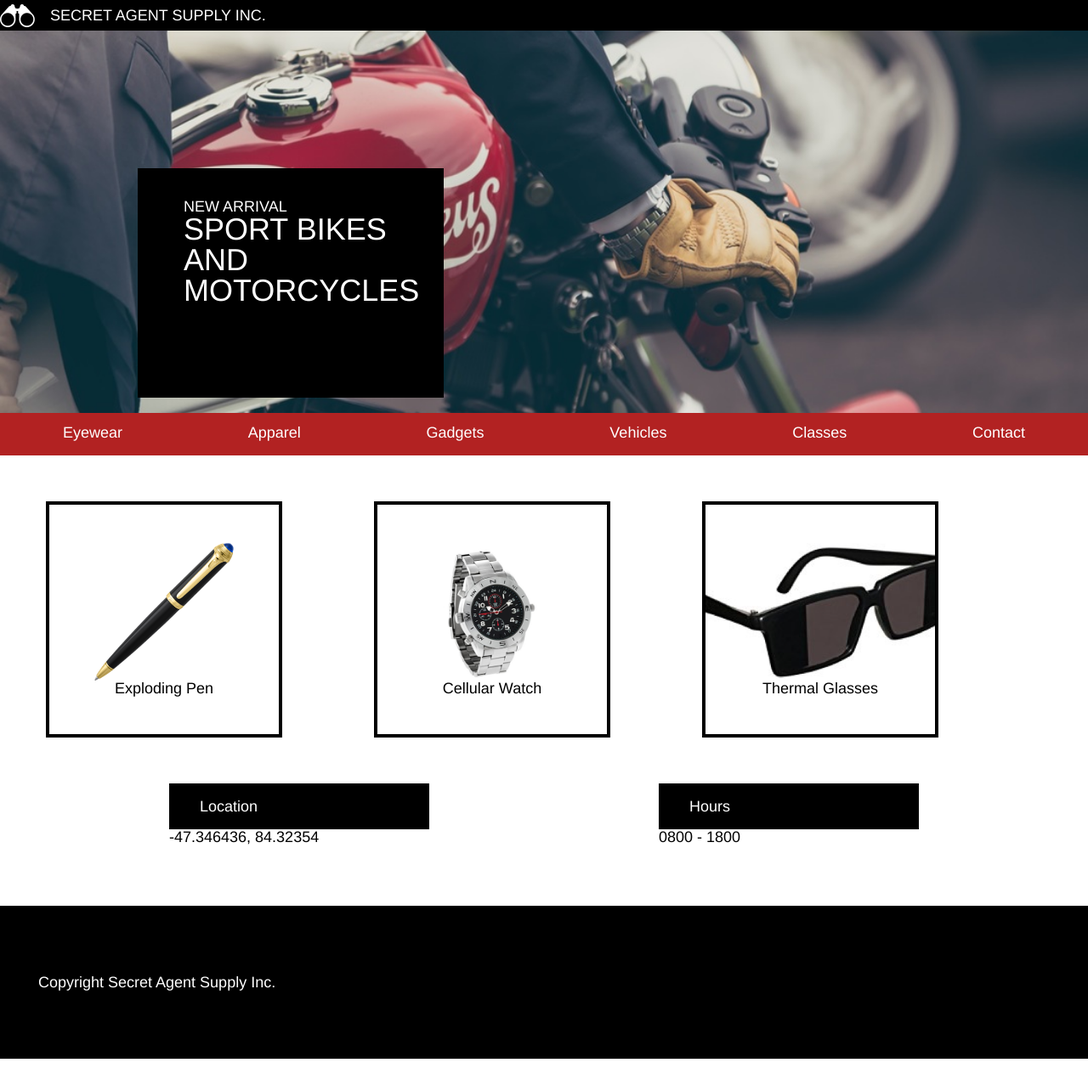
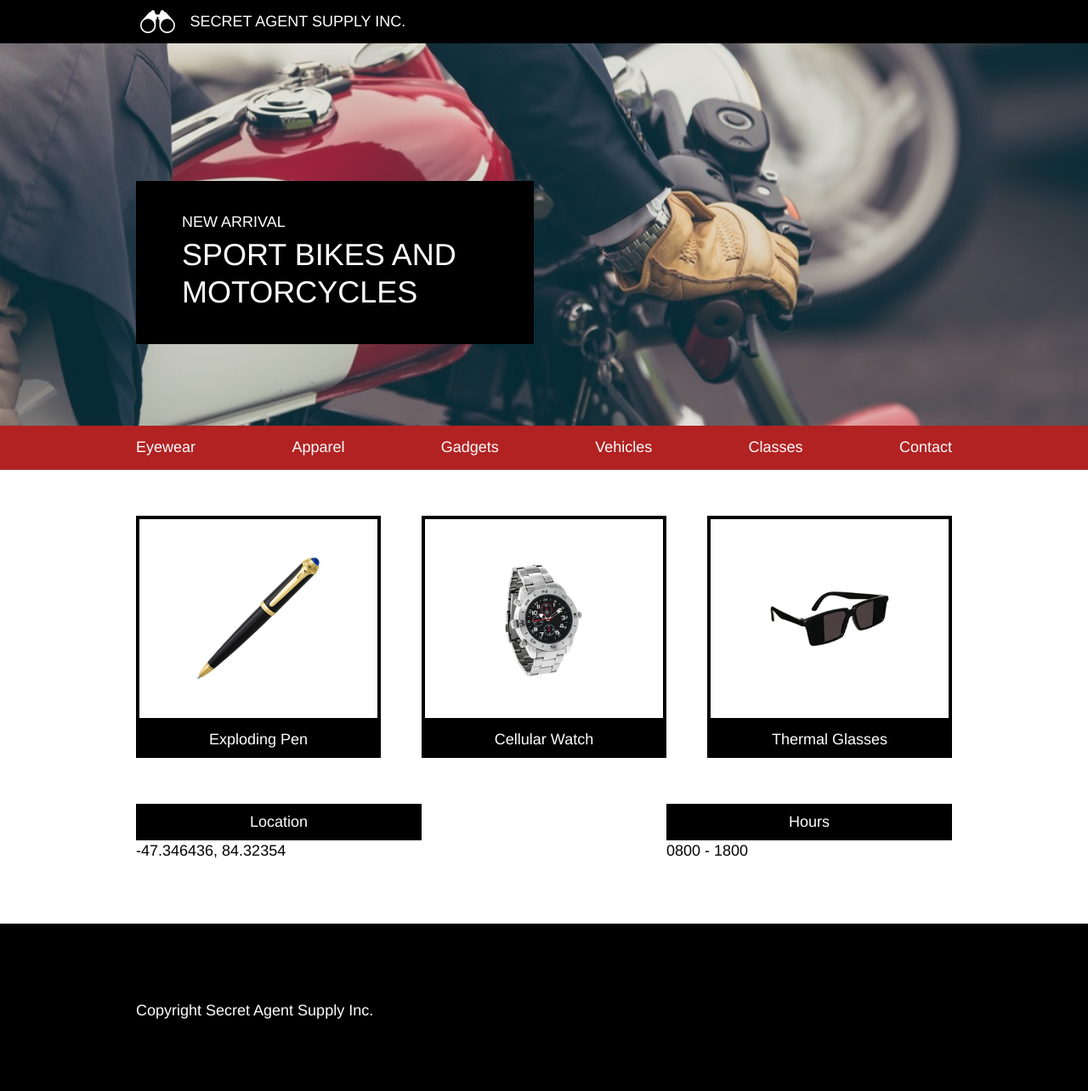
Before and after one commit to samhoebel5/SecretAgentSupply, a plain HTML site: page index.html in a window 1280 px wide. Shown: the whole page at 85% size. Before the commit the page ends 1246 px from the top, so only its background shows below. Drawn offline with Linux system fonts and the light colour scheme; files that its build step writes are made by us from their sources.

Commit message:
Complete Version

```diff
--- a/index.html
+++ b/index.html
@@ -10,71 +10,86 @@
 
 <!-- Header -->
 
-  <header>
+  <div class="company">
+    <div class="container">
       <img src="./resources/images/logo.png" />
-    <h3>SECRET AGENT SUPPLY INC.</h3>
-  </header>
+      <span>SECRET AGENT SUPPLY INC.</span>
+    </div>
+  </div>
 
 <!-- Banner -->
 
     <div class="banner">
+      <div class="container">
         <div class="title">
-        <h3>NEW ARRIVAL</h3>
-        <h1>SPORT BIKES AND MOTORCYCLES</h1>
+          <h4>NEW ARRIVAL</h4>
+          <h1 id="title">SPORT BIKES AND MOTORCYCLES</h1>
+        </div>
       </div>
     </div>
 
 <!-- Navigation -->
 
-  <div class="nav">
     <nav>
-      <span>Eyewear</span>
-      <span>Apparel</span>
-      <span>Gadgets</span>
-      <span>Vehicles</span>
-      <span>Classes</span>
-      <span>Contact</span>
+      <ul class="container">
+        <li>Eyewear</li>
+        <li>Apparel</li>
+        <li>Gadgets</li>
+        <li>Vehicles</li>
+        <li>Classes</li>
+        <li>Contact</li>
+      </ul>
+      <ul class="mobile-nav container">
+        <li>Menu</li>
+      </ul>
     </nav>
-  </div>
 
   <!-- Body -->
 
+  <div class="container">
     <div class="items">
+      <div class="product pen">
         <div class="image">
           <img src="./resources/images/pen.png" />
-      <span>Exploding Pen</span>
         </div>
+        <span class="description">Exploding Pen</span>
+      </div>
+      <div class="product watch">
         <div class="image">
           <img src="./resources/images/watch.png" />
-      <span>Cellular Watch</span>
         </div>
+        <span class="description">Cellular Watch</span>
+      </div>
+      <div class=" product glasses">
         <div class="image">
           <img src="./resources/images/glasses.png" />
-      <span>Thermal Glasses</span>
+        </div>
+        <span class="description">Thermal Glasses</span>
+      </div>
     </div>
   </div>
 
   <!-- Headings -->
 
+  <div class="container">
     <div class="headings">
-    <div class="sub-heading" id="location">
-      <div class="box">
-        <p>Location</p>
-      </div>
-        <p>-47.346436, 84.32354</p>
+      <div class="sub-heading">
+          <span class="description">Location</span>
+          <span>-47.346436, 84.32354</span>
       </div>
       <div class="sub-heading">
-      <div class="box">
-        <p>Hours</p>
+        <span class="description">Hours</span>
+        <span>0800 - 1800</span>
       </div>
-        <p>0800 - 1800</p>
     </div>
   </div>
 
 <!-- Footer -->
 
 <footer>
+  <div class="container">
     <span>Copyright Secret Agent Supply Inc.</span>
+  </div>
 </footer>
 
   </body>
--- a/resources/css/style.css
+++ b/resources/css/style.css
@@ -6,29 +6,36 @@ html {
 }
 
 body {
-font-size: 18px;
-font-family: Helvetica;
+line-height: 1.4;
+font-family: "Helvetica", sans-serif;
+}
+
+.container {
+  max-width: 960px;
+  margin: 0 auto;
 }
 
 /* Header */
 
-header {
+.company {
   background-color: black;
-  height: 2rem;
-  width: 100%;
+  color: white;
+}
+
+.company .container {
   display: flex;
   align-items: center;
+  padding: .66rem 0 .66rem 0.5rem;
 }
 
-header h3 {
-  color: white;
-  margin: 0.66rem 1rem;
+.company span {
   font-size: 1rem;
 }
 
-header img {
+.company img {
   height: 1.5rem;
   width: auto;
+  padding-right: 1rem;
 }
 
 /* Banner */
@@ -39,29 +46,47 @@ header img {
   background-position: center;
   background-repeat: no-repeat;
   background-size: cover;
-  display: flex;
 }
 
 .title {
+  position: relative;
+  top: 9rem;
   width: 20rem;
   background-color: black;
   color: white;
-  height: 15rem;
-  display: flex;
-  flex-direction: column;
-  margin-top: 9rem;
-  margin-left: 9rem;
+  padding: 2rem 3rem;
+
 }
 
-.title h3 {
-  font-size: 1rem;
-  margin-top: 2rem;
-  margin-left: 3rem;
+.title h4 {
+
 }
 
-.title h1 {
-  font-size: 2rem;
-  margin-left: 3rem;
+h1 {
+    margin: 0.25rem 0;
+    font-size: 2rem;
+    line-height: 1.2;
+}
+
+@media only screen and (max-width: 470px) {
+  .banner {
+    height: 15rem;
+  }
+
+  .title {
+    width: 100%;
+    padding: 1rem 2rem;
+    top: 8.5rem;
+  }
+
+  .title h4 {
+font-size: 0.77rem;
+  }
+
+  #title {
+      font-size: 1rem;
+  }
+
 }
 
 /* Navigation */
@@ -69,78 +94,127 @@ header img {
 nav {
   background-color: firebrick;
   color: white;
-  height: 2.75rem;
-  display: flex;
-  justify-content: space-around;
 }
 
-nav span {
-  margin: 0.75rem 0rem;
+nav ul {
+  display: flex;
+  justify-content: space-between;
+  padding: 0.75rem 0;
+  list-style-type: none;
+}
+
+.mobile-nav {
+  display: none;
+}
+
+@media only screen and (max-width: 1024px) {
+  .mobile-nav {
+    display: block;
+    text-align: center;
+  }
+  nav ul {
+    display: none;
+  }
 }
 
 /* Body */
 
 .items {
   display: flex;
+  justify-content: space-between;
+  margin-top: 3rem;
+}
+
+.product {
+  width: 30%;
+}
+
+.description{
+  background-color: black;
+  padding: 0.5rem;
+  color: white;
+  display: block;
+  text-align: center;
 }
 
 .image {
-  height: 15rem;
-  width: 15rem;
+  height: 9rem;
   display: flex;
-  flex-direction: column;
+  justify-content: center;
   align-items: center;
   border: 4px solid black;
   overflow: hidden;
-  justify-content: center;
-  margin: 3rem 3rem 3rem 3rem;
+  padding: 2rem 0;
 }
 
 .image img {
-  height: 9rem;
-  width: auto;
+  max-width: 8rem;
+}
+
+@media only screen and (max-width: 1024px) {
+  .glasses {
+    display: none;
+  }
+
+  .product {
+    width: 47%;
+  }
+}
+
+@media only screen and (max-width: 470px) {
+  .product {
+    width: 90%;
+    margin: auto;
+  }
+  .watch {
+    display: none;
+  }
+
+  .items {
+    flex-wrap: wrap;
+  }
 }
 
 /* Headings */
 
 .headings {
+  margin-top: 3rem;
   display: flex;
-  height: 4rem;
-  justify-content: center;
-  margin-bottom: 4rem;
-}
-
-#location {
-  margin-right: 15rem;
-
+  justify-content: space-between;
 }
 
 .headings p {
   margin: 0 0;
 }
 
-.box {
-  height: 3rem;
-  width: 17rem;
-  background-color: black;
-  color: white;
+.sub-heading {
   display: flex;
+flex-direction: column;
+width: 35%;
 }
 
-.box p {
-  margin: 1rem 0rem 1rem 2rem;
+@media only screen and (max-width: 470px) {
+  .headings {
+    flex-wrap: wrap;
+  }
+
+  .sub-heading {
+    width: 90%;
+    margin: 0.5rem auto;
+  }
 }
 
 /* Footer */
 
 footer {
-  height: 10rem;
+  padding: 5rem 0;
+  margin-top: 4rem;
   background-color: black;
   color: white;
-  display: flex;
-  align-items: center;
 }
 
-footer span {
-  margin-left: 2.5rem;
+@media only screen and (max-width: 470px) {
+  footer {
+    text-align: center;
+  }
 }
```
Lines whose indentation alone changed are shown as unchanged.
